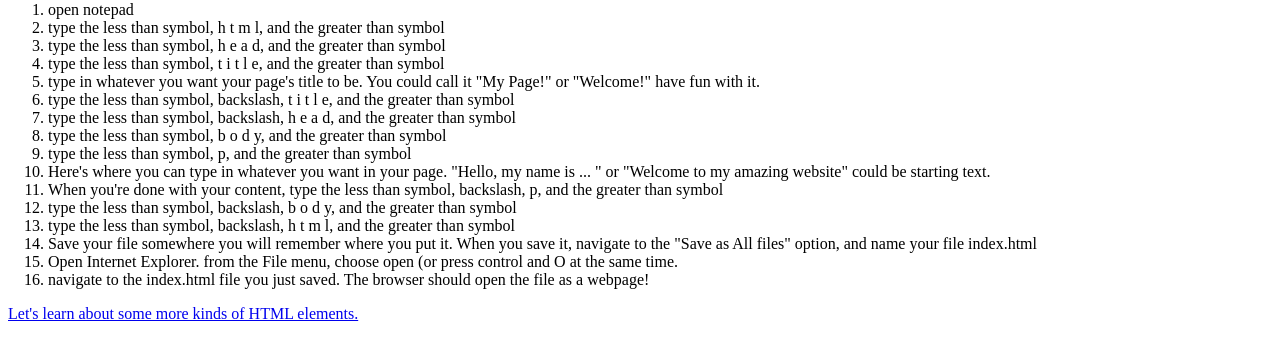
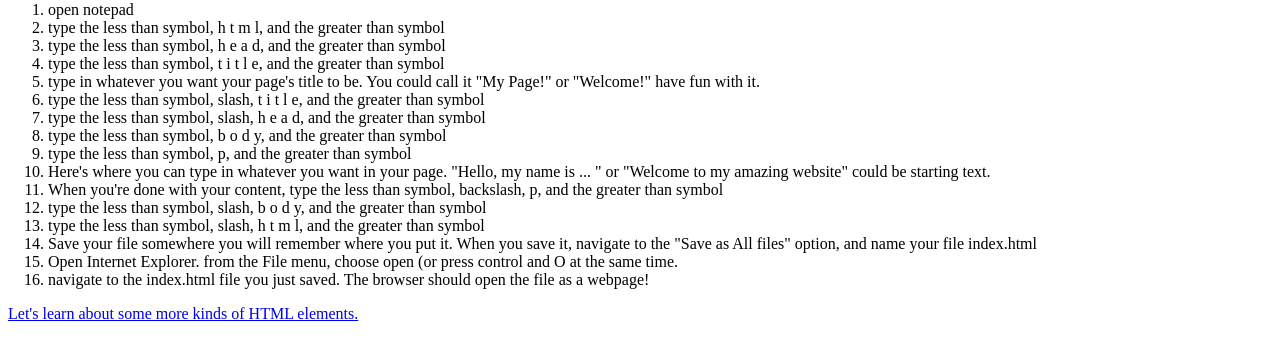
Before and after one commit to shfitz/Screen-Reader-Web-Development-Workshop, a plain HTML site: page HTML/02_make_it_yourself.html in a window 1280 px wide. Shown: the part 105-462 px from the top of the page. Drawn offline with Linux system fonts and the light colour scheme.

Commit message:
update to DIY

```diff
--- a/HTML/02_make_it_yourself.html
+++ b/HTML/02_make_it_yourself.html
@@ -14,14 +14,14 @@
         <li>type the less than symbol, h e a d, and the greater than symbol </li>
         <li>type the less than symbol, t i t l e, and the greater than symbol </li>
         <li>type in whatever you want your page's title to be. You could call it "My Page!" or "Welcome!" have fun with it.</li>
-        <li>type the less than symbol, backslash, t i t l e, and the greater than symbol </li>
-        <li>type the less than symbol, backslash, h e a d, and the greater than symbol </li>
+        <li>type the less than symbol, slash, t i t l e, and the greater than symbol </li>
+        <li>type the less than symbol, slash, h e a d, and the greater than symbol </li>
         <li>type the less than symbol, b o d y, and the greater than symbol </li>
         <li>type the less than symbol, p, and the greater than symbol </li>
         <li>Here's where you can type in whatever you want in your page. "Hello, my name is ... " or "Welcome to my amazing website" could be starting text.</li>
         <li>When you're done with your content, type the less than symbol, backslash, p, and the greater than symbol </li>
-        <li>type the less than symbol, backslash, b o d y, and the greater than symbol </li>
-        <li>type the less than symbol, backslash, h t m l, and the greater than symbol </li>
+        <li>type the less than symbol, slash, b o d y, and the greater than symbol </li>
+        <li>type the less than symbol, slash, h t m l, and the greater than symbol </li>
         <li>Save your file somewhere you will remember where you put it. When you save it, navigate to the "Save as All files" option, and name your file index.html</li>
         <li>Open Internet Explorer. from the File menu, choose open (or press control and O at the same time.</li>
         <li>navigate to the index.html file you just saved. The browser should open the file as a webpage!</li>
```
Also changed, not shown: HTML/01_Hello-World.html (+1 -1 lines).
